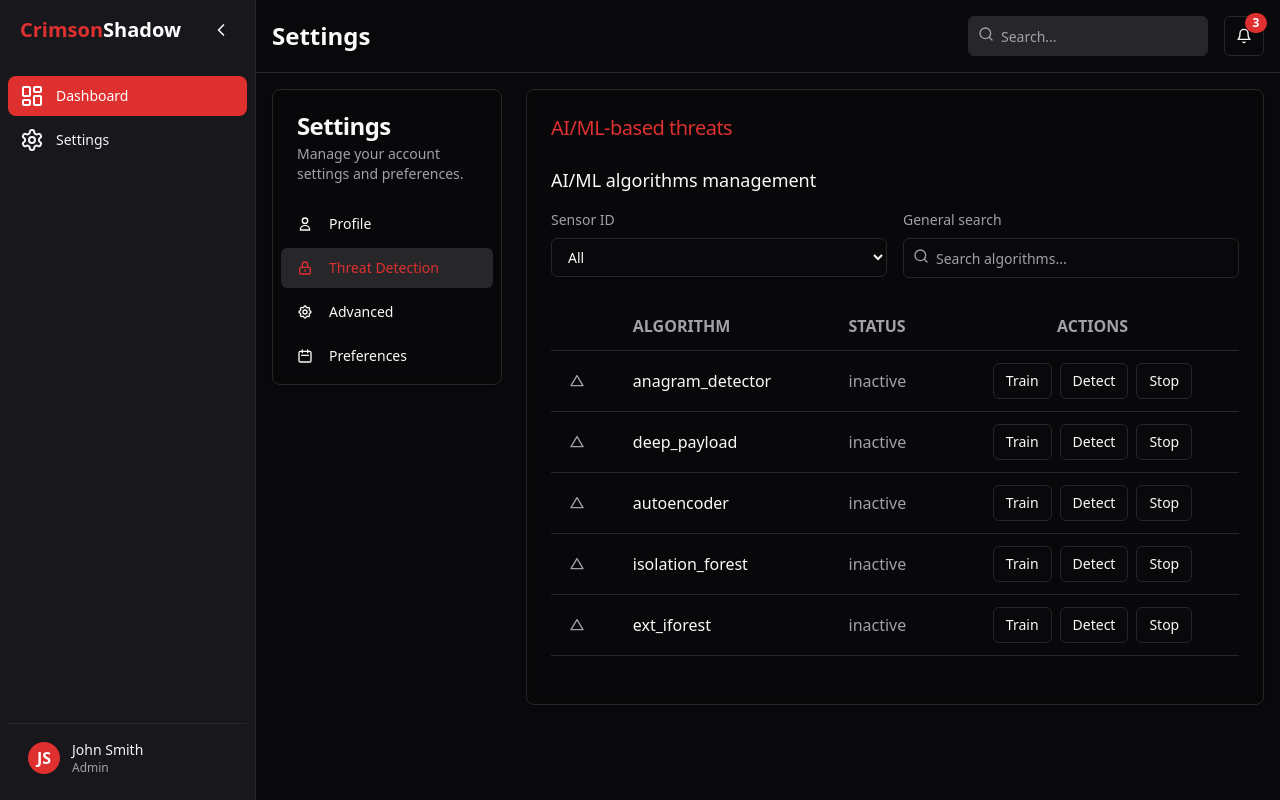
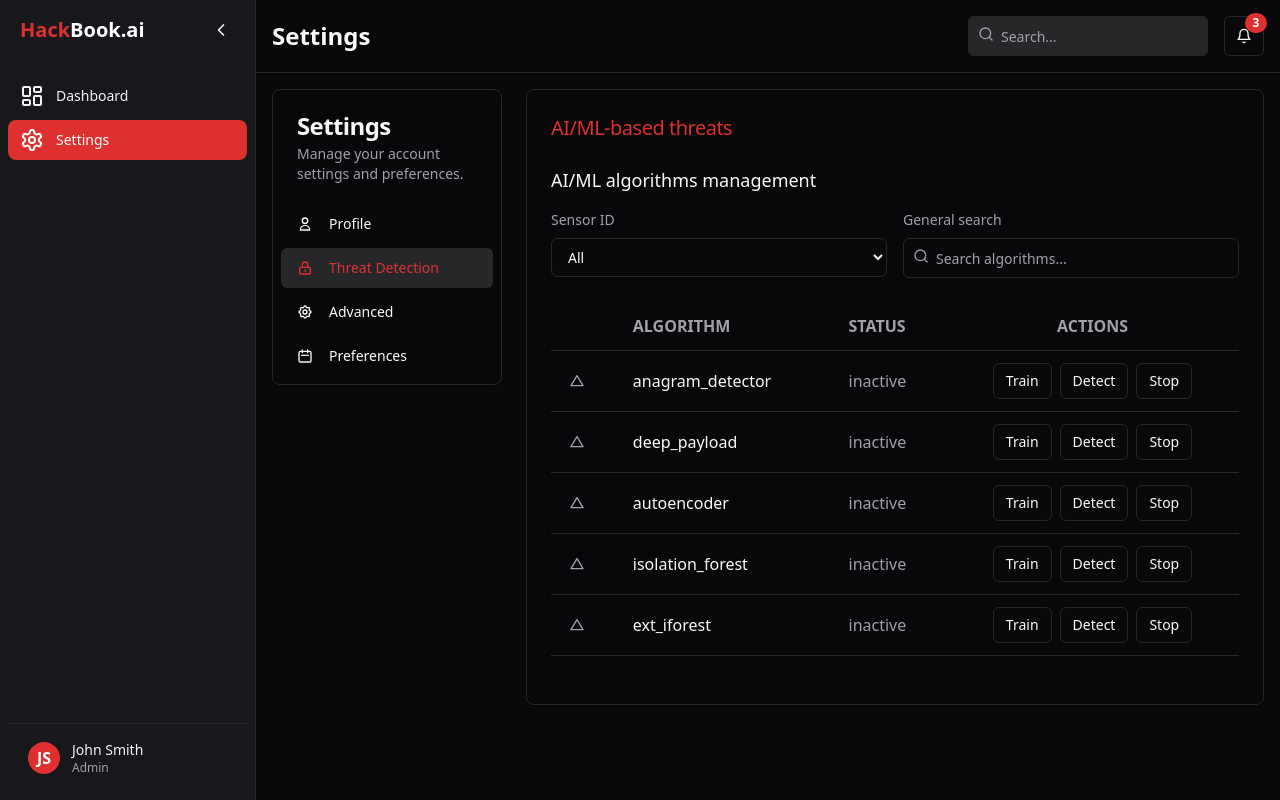
Before and after one commit to aushin19/Threat_Dashboard, a React (Vite) app: page /settings in a window 1280 px wide. Built offline with nearby package versions, Linux system fonts and the light colour scheme.

Commit message:
Fix: Update site name and sidebar selection
- Changed the site name to "HackBook.ai".
- Fixed the issue where the Settings button wasn't highlighted when selected in the sidebar.

```diff
--- a/index.html
+++ b/index.html
@@ -3,7 +3,7 @@
   <head>
     <meta charset="UTF-8" />
     <meta name="viewport" content="width=device-width, initial-scale=1.0" />
-    <title>crimson-shadow-dashboard</title>
+    <title>HackBook.ai</title>
     <meta name="description" content="Lovable Generated Project" />
     <meta name="author" content="Lovable" />
 
--- a/src/components/dashboard/Sidebar.tsx
+++ b/src/components/dashboard/Sidebar.tsx
@@ -1,13 +1,12 @@
 
 import React, { useState } from 'react';
-import { Link } from 'react-router-dom';
+import { Link, useLocation } from 'react-router-dom';
 import { cn } from '@/lib/utils';
 import {
   LayoutDashboard,
   Settings,
   ChevronLeft,
   ChevronRight,
-  CircleChevronRight
 } from 'lucide-react';
 
 interface SidebarItemProps {
@@ -45,6 +44,7 @@ const SidebarItem: React.FC<SidebarItemProps> = ({
 
 export const Sidebar = () => {
   const [collapsed, setCollapsed] = useState(false);
+  const location = useLocation();
 
   return (
     <div className={cn(
@@ -54,7 +54,7 @@ export const Sidebar = () => {
       <div className="flex items-center justify-between mb-6 px-3 py-2">
         {!collapsed && (
           <h1 className="text-xl font-bold text-danger">
-            Crimson<span className="text-white">Shadow</span>
+            Hack<span className="text-white">Book.ai</span>
           </h1>
         )}
         <button
@@ -69,7 +69,7 @@ export const Sidebar = () => {
         <SidebarItem
           icon={<LayoutDashboard />}
           label="Dashboard"
-          active={true}
+          active={location.pathname === '/'}
           href="/"
           collapsed={collapsed}
         />
@@ -77,6 +77,7 @@ export const Sidebar = () => {
           icon={<Settings />}
           label="Settings"
           href="/settings"
+          active={location.pathname === '/settings'}
           collapsed={collapsed}
         />
       </nav>
```
